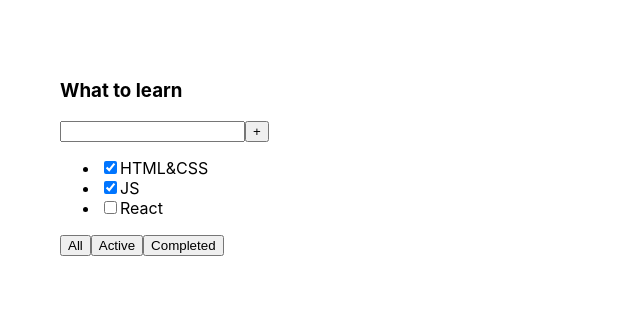
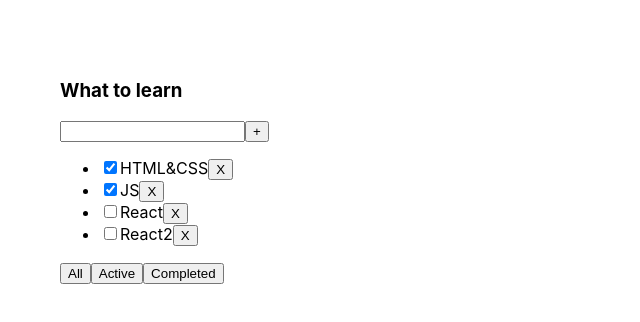
Before and after one commit to KobraMik/DOMYSELF, a React (Create React App) app in the folder DOMYSELF/: page / in a window 1280 px wide. Shown: the top 322 px of the page, without its empty margins (0-640 px from the left). Built offline with nearby package versions, Linux system fonts and the light colour scheme.

Commit message:
add remove and change tasks

```diff
--- a/DOMYSELF/src/App.tsx
+++ b/DOMYSELF/src/App.tsx
@@ -8,6 +8,7 @@ function App() {
         {id: v1(), title: "HTML&CSS", checked: true},
         {id: v1(), title: "JS", checked: true},
         {id: v1(), title: "React", checked: false},
+        {id: v1(), title: "React2", checked: false},
     ])
 
     function addTask(inputTitle: string) {
@@ -15,12 +16,25 @@ function App() {
         setTasks([NewTask, ...tasks])
     }
 
+    function removeTasks(id: string) {
+        setTasks(tasks.filter(f => f.id !== id))
+    }
+
+    function wantToChange(id: string, checked: boolean) {
+        let task = tasks.find(f => f.id === id)
+        if (task) {
+            task.checked = !checked;
+        }
+        setTasks([...tasks])
+    }
 
     return (
         <div className="App">
             <Todolist title="What to learn"
                       tasks={tasks}
                       addTask={addTask}
+                      removeTasks={removeTasks}
+                      wantToChange={wantToChange}
             />
         </div>
     );
--- a/DOMYSELF/src/Todolist.tsx
+++ b/DOMYSELF/src/Todolist.tsx
@@ -11,19 +11,22 @@ type propsType = {
     title: string;
     tasks: Array<taskType>
     addTask: (inputTitle: string) => void
+    removeTasks: (id: string) => void
+    wantToChange: (id: string, checked: boolean) => void
 }
 
 export function Todolist(props: propsType) {
     let [inputTitle, setInputTitle] = useState('')
 
     function addTask() {
-        props.addTask(inputTitle)
-        setInputTitle('')
+        props.addTask(inputTitle);
+        setInputTitle('');
     }
 
     function onChangeHandler(e: React.ChangeEvent<HTMLInputElement>) {
         setInputTitle(e.currentTarget.value)
     }
+
 
     return (
         <div className="App">
@@ -33,7 +36,7 @@ export function Todolist(props: propsType) {
                     <input onChange={onChangeHandler}
                            onKeyPress={(e) => {
                                if (e.key === 'Enter') {
-                                       addTask()
+                                   addTask()
                                }
                            }}
                     />
@@ -43,10 +46,22 @@ export function Todolist(props: propsType) {
                 </div>
                 <ul>
                     {props.tasks.map(t => {
+
+                        function removeTasks() {
+                            props.removeTasks(t.id)
+                        }
+
+                        function wantToChange() {
+                            props.wantToChange(t.id, t.checked)
+                        }
+
                         return <li key={t.id}>
                             <input type="checkbox"
-                                   checked={t.checked}/>
+                                   checked={t.checked}
+                                   onChange={wantToChange}
+                            />
                             <span>{t.title}</span>
+                            <button onClick={removeTasks}>X</button>
                         </li>
                     })}
                 </ul>
```
